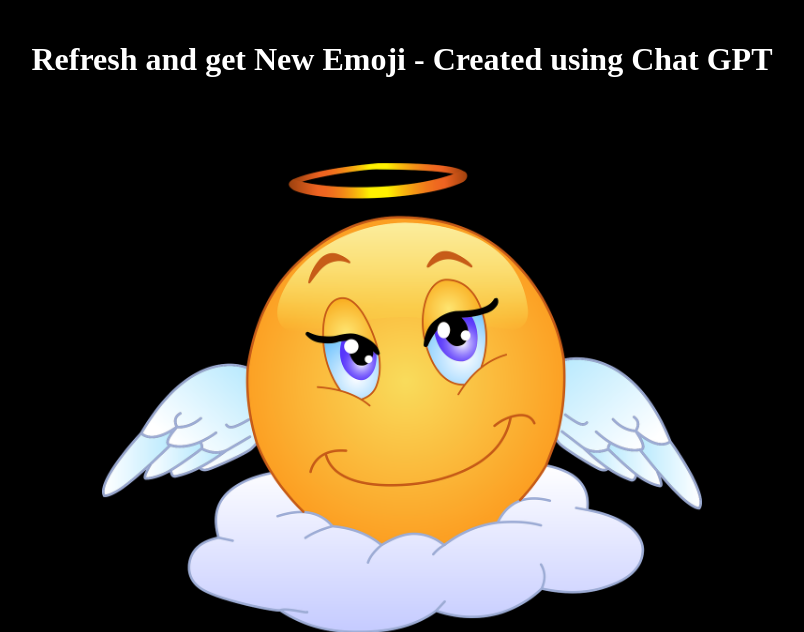
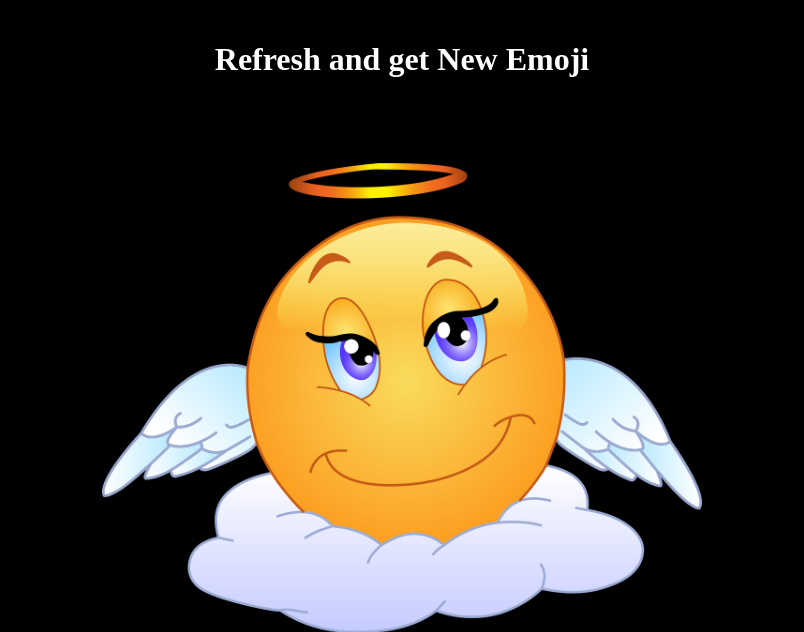
Before and after one commit to ManyamSanjayKumarReddy/Random-Emoji-Changer-using-Flask, a Flask app: page / in a window 1280 px wide. Shown: the top 632 px of the page, without its empty margins (238-1042 px from the left). Run offline with Flask 2, Linux system fonts and the light colour scheme.

Commit message:
Update index.html

```diff
--- a/templates/index.html
+++ b/templates/index.html
@@ -35,7 +35,7 @@
     </style>
   </head>
   <body>
-    <h1 class="heading">Refresh and get New Emoji - Created using Chat GPT</h1>
+    <h1 class="heading">Refresh and get New Emoji</h1>
 
     <div class="image-container">
       <img src="{{url_for('static', filename='images/'+image)}}" />
```
